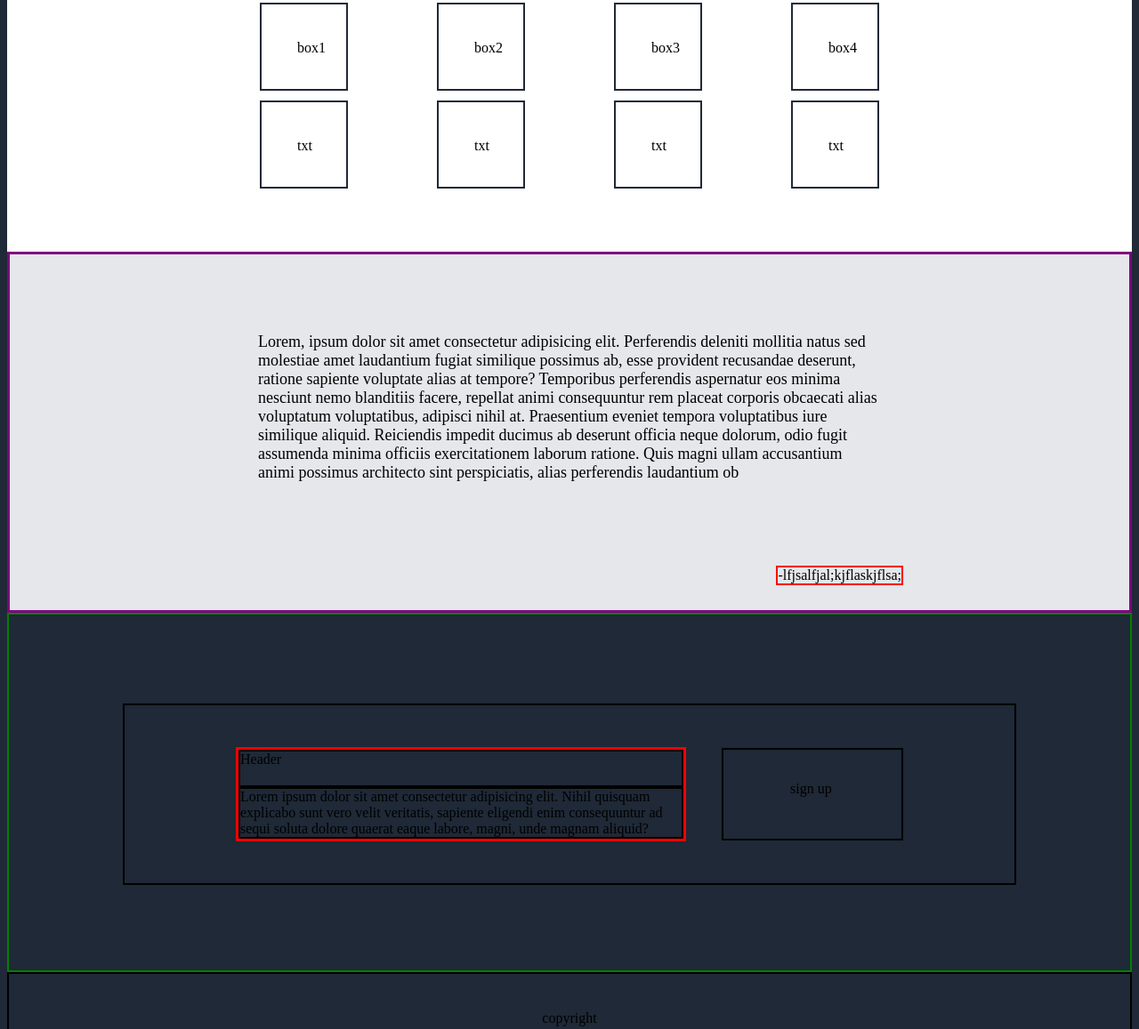
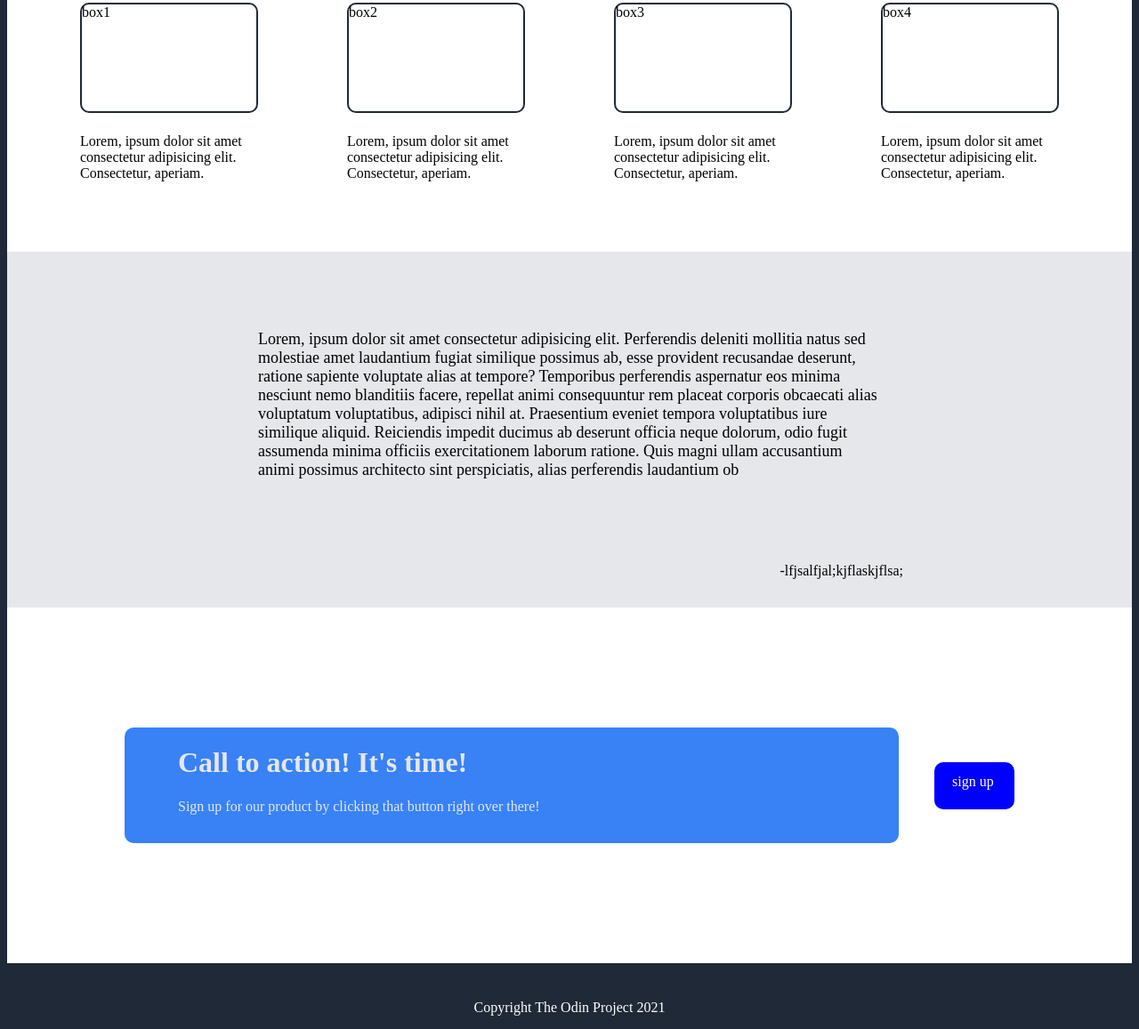
Before and after one commit to NyleLuza/Project1, a plain HTML site: page index.html in a window 1280 px wide. Shown: the part 625-1782 px from the top of the page at 89% size. Drawn offline with Linux system fonts and the light colour scheme.

Commit message:
basically done

```diff
--- a/index.html
+++ b/index.html
@@ -48,13 +48,23 @@
             <div class="boxes">box3</div>
             <div class="boxes">box4</div>
           </div>
-        </div>
-        <div class="fourbox">
           <div class="box">
-            <div class="boxes">txt</div>
-            <div class="boxes">txt</div>
-            <div class="boxes">txt</div>
-            <div class="boxes">txt</div>
+            <div class="boxes-txt">
+              Lorem, ipsum dolor sit amet consectetur adipisicing elit.
+              Consectetur, aperiam.
+            </div>
+            <div class="boxes-txt">
+              Lorem, ipsum dolor sit amet consectetur adipisicing elit.
+              Consectetur, aperiam.
+            </div>
+            <div class="boxes-txt">
+              Lorem, ipsum dolor sit amet consectetur adipisicing elit.
+              Consectetur, aperiam.
+            </div>
+            <div class="boxes-txt">
+              Lorem, ipsum dolor sit amet consectetur adipisicing elit.
+              Consectetur, aperiam.
+            </div>
           </div>
         </div>
       </div>
@@ -62,7 +72,7 @@
     <div class="layout3">
       <div class="quote-header">
         <div class="quote">
-          <p>
+          <p class="ftext">
             Lorem, ipsum dolor sit amet consectetur adipisicing elit.
             Perferendis deleniti mollitia natus sed molestiae amet laudantium
             fugiat similique possimus ab, esse provident recusandae deserunt,
@@ -87,12 +97,11 @@
     <div class="layout4">
       <div class="bigbox">
         <div class="columnbox">
-          <div class="textbox">Header</div>
           <div class="textbox">
-            Lorem ipsum dolor sit amet consectetur adipisicing elit. Nihil
-            quisquam explicabo sunt vero velit veritatis, sapiente eligendi enim
-            consequuntur ad sequi soluta dolore quaerat eaque labore, magni,
-            unde magnam aliquid?
+            <h1>Call to action! It's time!</h1>
+          </div>
+          <div class="textbox">
+            Sign up for our product by clicking that button right over there!
           </div>
         </div>
         <div class="signup-con">
@@ -101,7 +110,7 @@
       </div>
     </div>
     <div class="layout5">
-      <div class="copyright">copyright</div>
+      <div class="copyright">Copyright The Odin Project 2021</div>
     </div>
   </body>
 </html>
--- a/navstyle.css
+++ b/navstyle.css
@@ -60,7 +60,7 @@ nav ul {
   .item-box{
     font-size: 48px;
     border: 2px;
-    font-style: extra-bold;
+    font: extra-bold;
     color: #F9FAF8;
     width: 700px;
     height: 50px;
@@ -124,7 +124,10 @@ nav ul {
   .fourbox{
     display: flex;
     border: 2px;
-    justify-content: center;
+    flex-direction: column;
+    align-items: center;
+    border: 2px;
+    height: 275px;
   }
   .box{
     border: 2px;
@@ -132,18 +135,30 @@ nav ul {
     background-color: white;
     gap: 100px;
     height: 110px;
+    width: 1100px;
+    flex: 1;
+    border: 2px;
+    justify-content: center;
+
 
   }
   .boxes{
     border: 2px solid #1F2937;
-    width: 15px;
-    height: 15px;
-    padding: 40px;
+    width: 200px;
+    height: 120px;
+    border-radius: 10px;
+  }
+  .boxes-txt{
+    margin-top: 10px;
+    border: 2px;
+    width: 200px;
+    height: 100px;
+
 
   }
   .layout3{
     display: flex;
-    border: solid purple;
+    border: 2px;
     background-color: #e5e7eb;
     align-items: center;
     flex-direction: column;
@@ -159,9 +174,12 @@ nav ul {
     justify-content: center;
     padding-top: 70px;
   }
+  .ftext{
+    color: black;
+  }
 
   p{
-    color: black;
+    color: white;
   }
   .auth-header{
     border: 2px;
@@ -175,19 +193,20 @@ nav ul {
     height: 100px;
   }
   .auth{
-    border: 2px solid red;
+    border: 2px;
     flex: 1;
   }
   .layout4{
-    border: 2px solid green;
+    border: 2px;
     height: 400px;
     display: flex;
     justify-content: center;
+    background-color: white;
 
   }
   .bigbox{
     display: flex;
-    border: 2px solid black;
+    border: 2px;
     margin: 100px;
     height: 200px;
     width: 1000px;
@@ -199,20 +218,28 @@ nav ul {
   .columnbox{
     display: flex;
     flex-direction: column;
-    border: 3px solid red;
-    width: 500px;
+    border: 3px;
+    width: 900px;
     height: 100px;
-
+    background-color: #3882f6;
+    padding-left: 60px;
+    padding-bottom: 30px;
+    border-radius: 10px;
   }
   .textbox{
     flex: 1;
-    border: 2px solid black;
+    color: #E5E7EB;
+    border: 2px;
   }
   .signup-con{
     display: flex;
-    height: 100px;
-    width: 200px;
-    border: 2px solid black;
+    height: 50px;
+    width: 100px;
+    padding-top: 3px;
+    background-color: blue;
+    border: 2px;
+    border-radius: 10px;
+    color: white;
     justify-content: center;
     align-items: center;
   }
@@ -223,11 +250,11 @@ nav ul {
   }
   .layout5{
     display: flex;
-    border: 2px solid black;
+    border: 2px;
     justify-content: center;
     align-items: center;
     height: 100px;
   }
   .copyright{
-    //font
+    color: white;
   }
```
